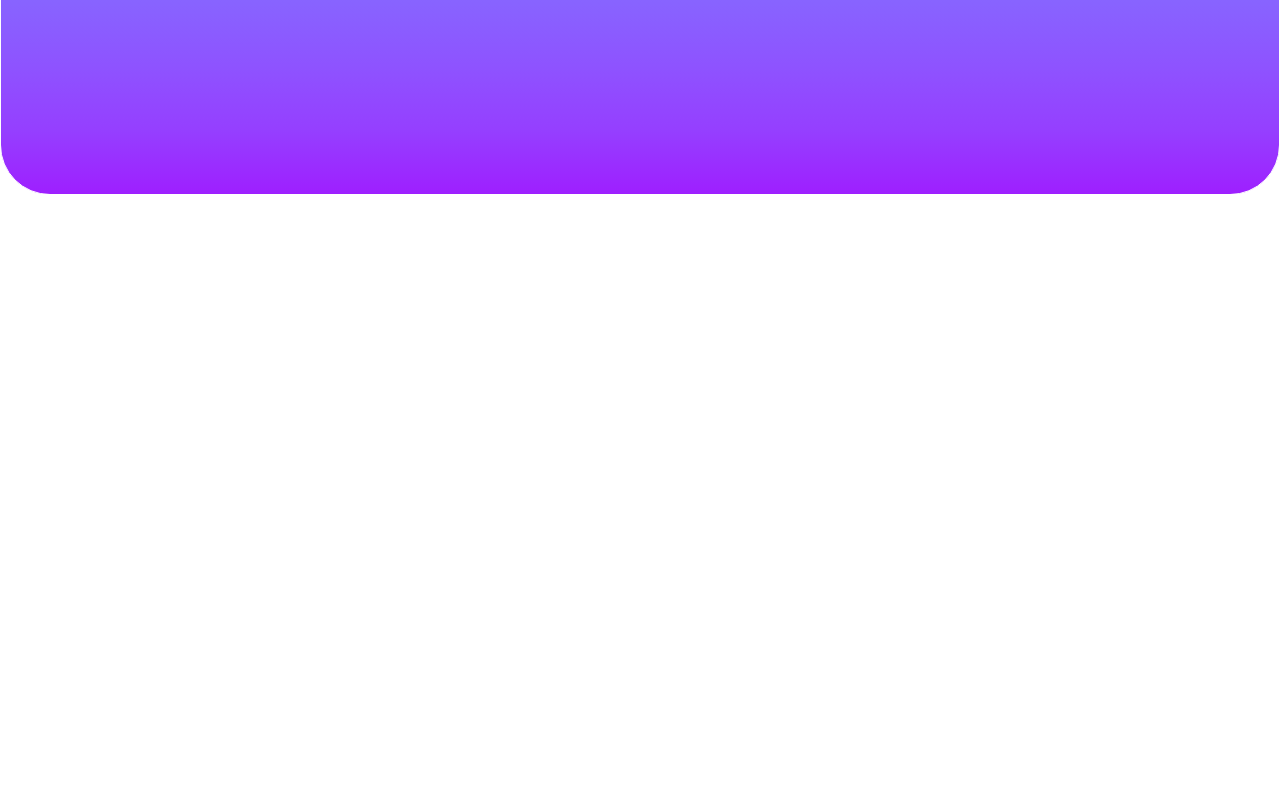
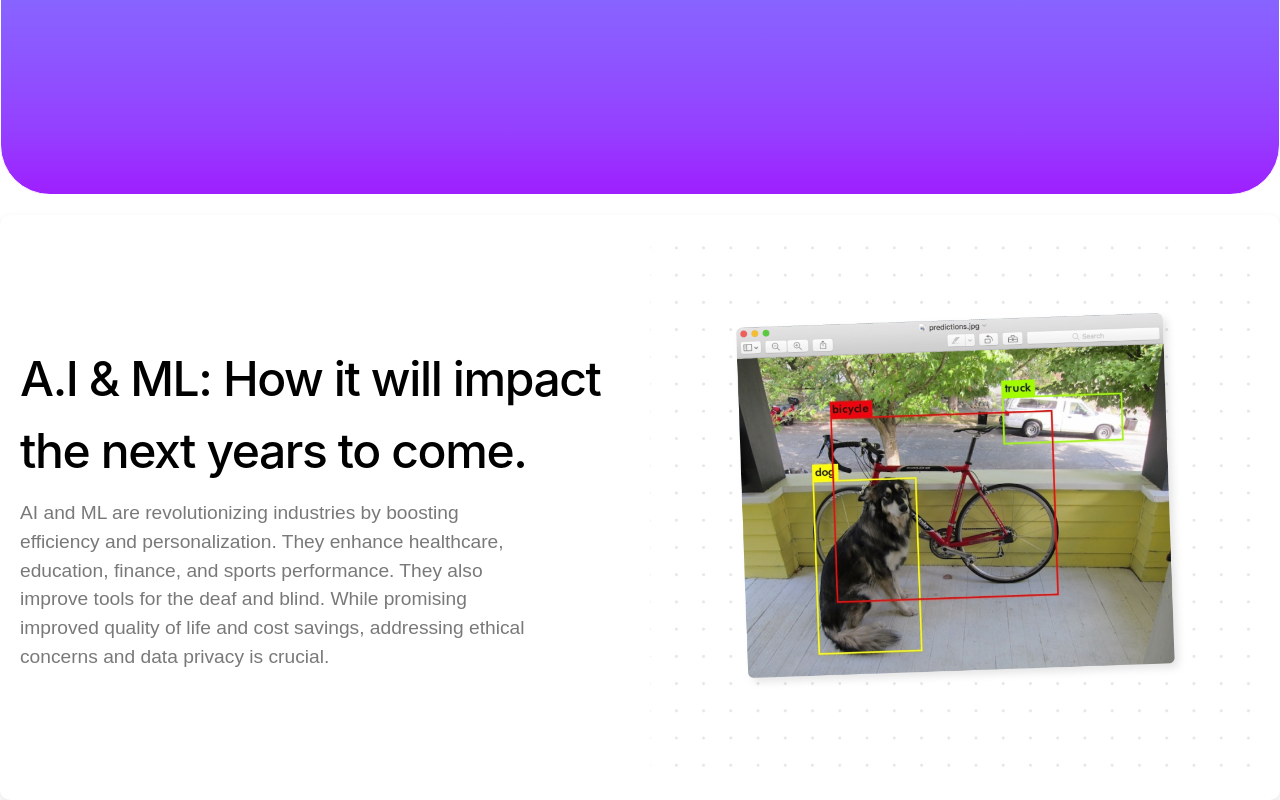
Before and after one commit to Chrisawgey/LipReadv.1, a React (Vite) app in the folder my-first-react-app/: page /Lip-Reading in a window 1280 px wide. Shown: the part 627-1427 px from the top of the page. Before the commit the page ends 894 px from the top, so only its background shows below. Built offline with nearby package versions, Linux system fonts and the light colour scheme.

Commit message:
descripttion

```diff
--- a/my-first-react-app/src/pages/Homepage/Comps/lipread.css
+++ b/my-first-react-app/src/pages/Homepage/Comps/lipread.css
@@ -71,3 +71,43 @@
 .left ul li .go-back-button:hover {
     background-color: #1E3A8A; /* Darker blue on hover */
 }
+
+/* Additional styles for the about section */
+.about-lip-reading {
+    display: flex;
+    align-items: center;
+    justify-content: space-between;
+    padding: 20px;
+    background-color: white;
+    box-shadow: 0 4px 8px rgba(0, 0, 0, 0.1); /* Add shadow */
+    border-radius: 10px; /* Border radius */
+    margin: 20px 0; /* Margin to separate from other sections */
+}
+
+.about-lip-reading .text-content {
+    flex: 1;
+    margin-right: 20px; /* Space between text and image */
+}
+
+.about-lip-reading .image-content {
+    flex: 1;
+}
+
+.about-lip-reading .image-content img {
+    max-width: 100%;
+    height: auto;
+    border-radius: 10px; /* Border radius */
+}
+
+.about-lip-reading h2 {
+    color: black; /* Text color */
+    margin-bottom: 10px;
+    letter-spacing: -1.4px;
+    font-family: Inter, sans-serif;
+    font-size: 48px;
+    font-weight: 500;
+}
+
+.about-lip-reading p {
+    color: rgb(121, 121, 121); /* Text color */
+}
--- a/my-first-react-app/src/pages/Lip-Reading/LipReading.jsx
+++ b/my-first-react-app/src/pages/Lip-Reading/LipReading.jsx
@@ -5,10 +5,9 @@ import videoTennis from '../Homepage/Comps/comp-assets/output_videotennis.mp4';
 import videoSoccer from '../Homepage/Comps/comp-assets/output_videosoccer.mp4';
 import test from '../Homepage/Comps/comp-assets/3trained.mp4';
 import logo from '../Homepage/Comps/comp-assets/iraplogo.png';
+import lipReadingImage from '../Homepage/Comps/comp-assets/ai.jpeg'; // Importing the image
 
 export default function LipReading() {
-
-
     return (
         <div className="lip-reading">
             <nav className="nav-bar">
@@ -17,8 +16,7 @@ export default function LipReading() {
                 </div>
                 <div className="left">
                     <ul>
-
-
+                        {/* Add any menu items here */}
                     </ul>
                 </div>
             </nav>
@@ -50,8 +48,17 @@ export default function LipReading() {
                 </section>
             </div>
 
-            <h1>Lip Reading</h1>
-            <p>Content about lip reading will go here.</p>
+            {/* About Lip Reading Section */}
+            <section className="about-lip-reading">
+                <div className="text-content">
+                    <h2>A.I & ML: How it will impact the next years to come.</h2>
+                    <p>AI and ML are revolutionizing industries by boosting efficiency and personalization. They enhance healthcare, education, finance, and sports performance. They also improve tools for the deaf and blind. While promising improved quality of life and cost savings, addressing ethical concerns and data privacy is crucial.</p>
+                </div>
+                <div className="image-content">
+                    <img src={lipReadingImage} alt="Lip Reading" />
+                </div>
+            </section>
+
         </div>
     );
 }
```
Also changed, not shown: my-first-react-app/src/pages/Homepage/Comps/comp-assets/ai.jpeg (added).
